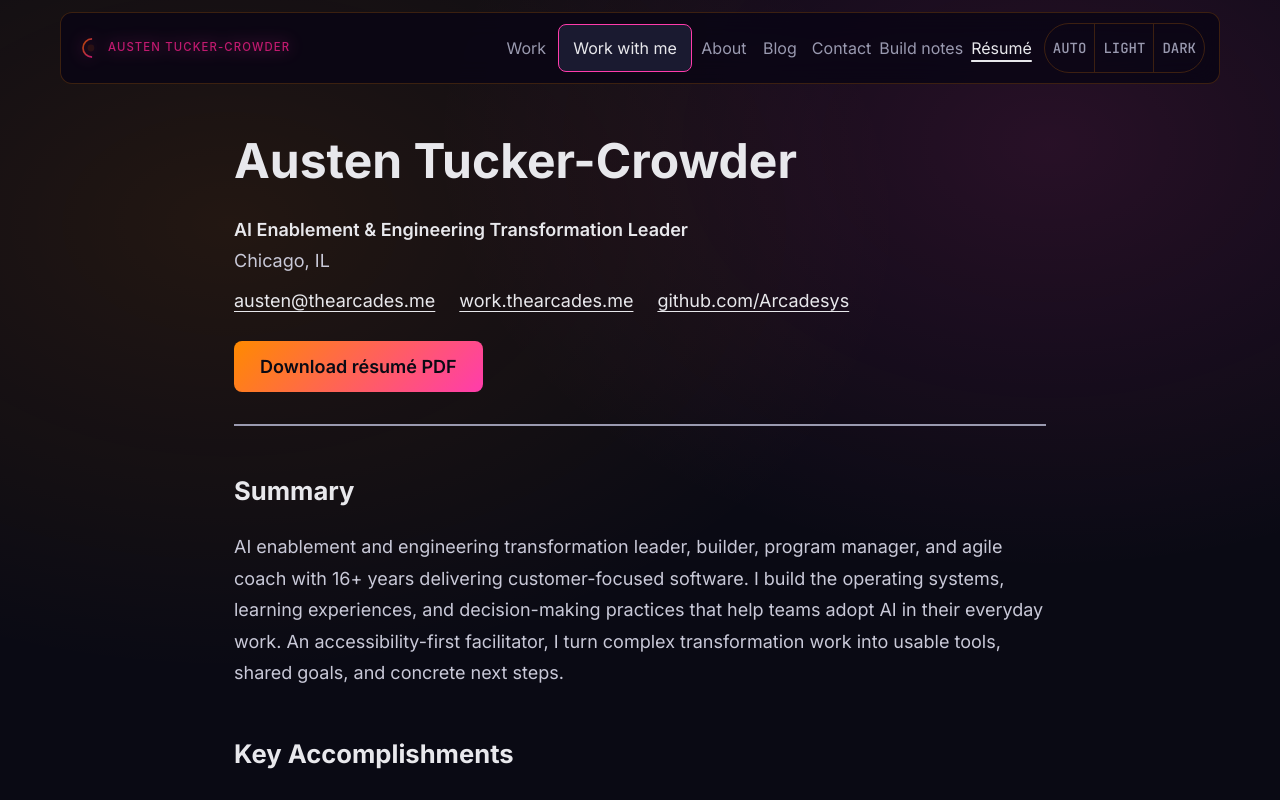
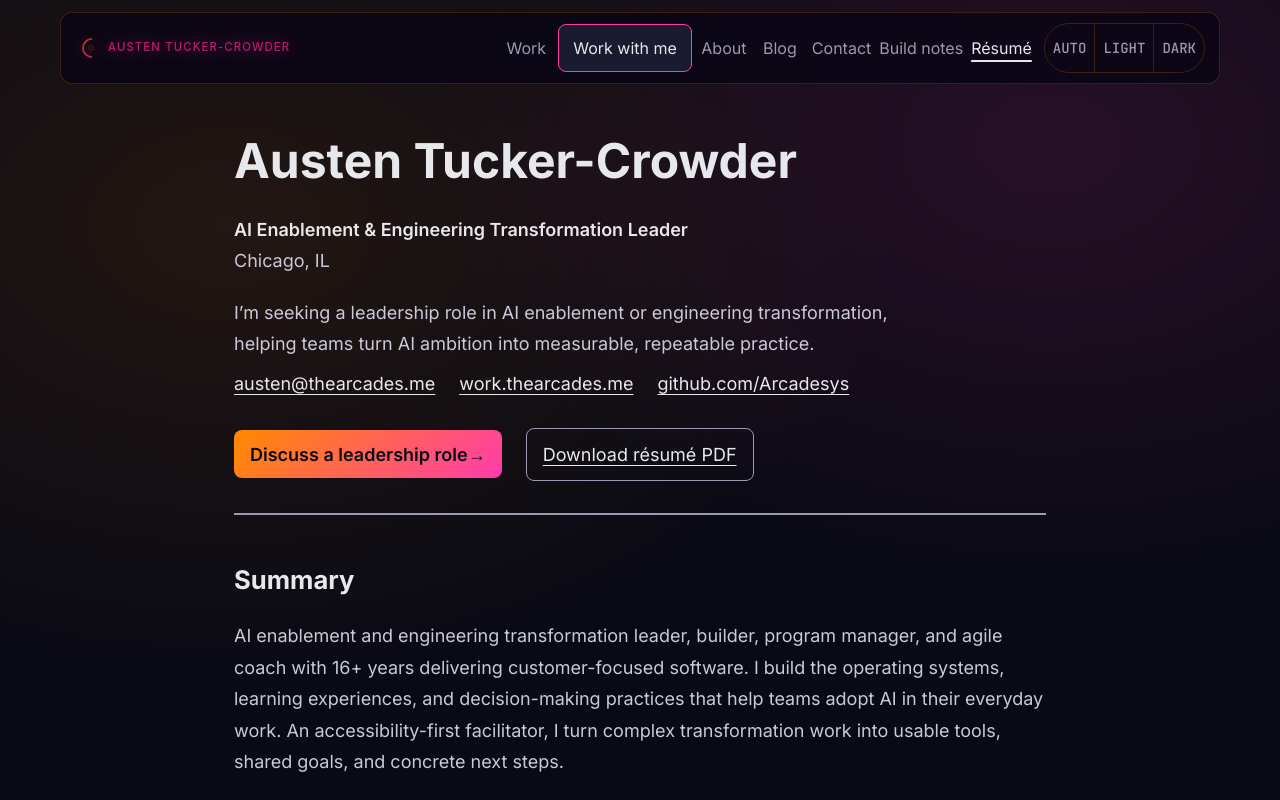
Before and after one commit to Arcadesys/work-thearcades-me, a Next.js app: page /resume in a window 1280 px wide. Shown: the top 800 px of the page. Built offline with nearby package versions, Linux system fonts and the light colour scheme.

Commit message:
Add resume hiring path

```diff
--- a/app/resume/page.tsx
+++ b/app/resume/page.tsx
@@ -3,7 +3,7 @@ import Link from 'next/link';
 
 import { SiteHeader } from '@/components/site-header';
 import { ExternalLink } from '@/components/external-link';
-import { site } from '@/lib/content';
+import { hero, site } from '@/lib/content';
 import {
   RESUME_ACCOMPLISHMENTS,
   RESUME_CANONICAL_PATH,
@@ -49,12 +49,18 @@ export default function ResumePage() {
         <h1 className={styles.name}>{RESUME_PROFILE.name}</h1>
         <p className={styles.titleLine}>{RESUME_PROFILE.titleLine}</p>
         <p className={styles.location}>{RESUME_PROFILE.location}</p>
+        <p className={styles.roleIntro}>{hero.intro}</p>
         <div className={styles.contact}>
           <a href={`mailto:${RESUME_PROFILE.email}`}>{RESUME_PROFILE.email}</a>
           <a href={RESUME_PROFILE.siteUrl}>{RESUME_PROFILE.site}</a>
           <a href={RESUME_PROFILE.githubUrl}>{RESUME_PROFILE.github}</a>
         </div>
-        <a className={`btn btn-gradient ${styles.download}`} href={RESUME_PDF_PATH} download>Download résumé PDF</a>
+        <div className={styles.roleActions}>
+          <a className={`btn btn-gradient ${styles.rolePrimary}`} href={`mailto:${RESUME_PROFILE.email}`}>
+            Discuss a leadership role <span aria-hidden="true">→</span>
+          </a>
+          <a className={styles.roleSecondary} href={RESUME_PDF_PATH} download>Download résumé PDF</a>
+        </div>
       </header>
 
       <section className={styles.section} aria-labelledby="resume-summary">
@@ -139,16 +145,12 @@ export default function ResumePage() {
       </section>
 
       <section className={styles.section} aria-labelledby="resume-hire">
-        <h2 id="resume-hire" className={styles.sectionHeading}>Work with me</h2>
+        <h2 id="resume-hire" className={styles.sectionHeading}>Discuss a leadership role</h2>
         <div className={styles.hire}>
-          <p className={styles.hireCopy}>
-            I help engineering and product organizations make AI useful in everyday work —
-            through working tools, clear goals, and learning experiences that leave people with
-            something they built. If that&rsquo;s the problem on your desk, get in touch.
-          </p>
+          <p className={styles.hireCopy}>{hero.intro}</p>
           <div className={styles.hireActions}>
             <a className={styles.hirePrimary} href={`mailto:${RESUME_PROFILE.email}`}>
-              Email me <span aria-hidden="true">→</span>
+              Discuss a leadership role <span aria-hidden="true">→</span>
             </a>
             <Link className={styles.hireSecondary} href="/#work">Read the case studies</Link>
             <Link className={styles.hireSecondary} href="https://www.thearcades.me/projects">See what I build</Link>
--- a/app/resume/resume.module.css
+++ b/app/resume/resume.module.css
@@ -3,10 +3,13 @@
 .name { font-size: clamp(2rem, 5vw, 3rem); line-height: 1.2; margin-bottom: 24px; }
 .titleLine, .jobTitle { font-weight: 600; }
 .location, .jobMeta { color: var(--text-soft); }
-.contact, .proofRow, .hireActions { display: flex; flex-wrap: wrap; align-items: center; gap: 12px 24px; }
+.contact, .proofRow, .roleActions, .hireActions { display: flex; flex-wrap: wrap; align-items: center; gap: 12px 24px; }
 .page a { display: inline-flex; align-items: center; min-height: 48px; color: var(--text); text-decoration: underline; text-underline-offset: 4px; max-width: 100%; }
 .page a:focus-visible { outline: 3px solid var(--text); outline-offset: 4px; }
-.page .download { color: var(--bg); text-decoration: none; font-size: 18px; text-align: center; justify-content: center; margin-top: 16px; }
+.roleIntro { color: var(--text-soft); font-size: 18px; margin-top: 20px; max-width: 60ch; }
+.roleActions { margin-top: 20px; }
+.page .rolePrimary { color: var(--bg); text-decoration: none; font-size: 18px; text-align: center; justify-content: center; padding: 10px 16px; }
+.roleSecondary { padding: 10px 16px; border: 1px solid var(--text-muted); border-radius: 8px; font-size: 18px; }
 .section { margin-bottom: 48px; }
 .sectionHeading { font-size: 1.6rem; line-height: 1.3; margin-bottom: 24px; }
 .summary, .hireCopy, .skillGroup, .line { color: var(--text-soft); }
@@ -20,5 +23,5 @@
 .proofLink { margin-left: 12px; }
 .proofRow { margin-top: 24px; }
 .hireCopy { margin-bottom: 24px; }
-.hirePrimary, .hireSecondary { padding: 8px 12px; border: 1px solid var(--text-muted); border-radius: 8px; }
-@media print { .page { max-width: none; padding: 0; color: black; } .card, .hire { background: white; color: black; break-inside: avoid; } }
+.hirePrimary, .hireSecondary { padding: 10px 16px; border: 1px solid var(--text-muted); border-radius: 8px; font-size: 18px; }
+@media print { .page { max-width: none; padding: 0; color: black; } .card, .hire { background: white; color: black; break-inside: avoid; } .roleActions, .hireActions { display: none; } }
```
